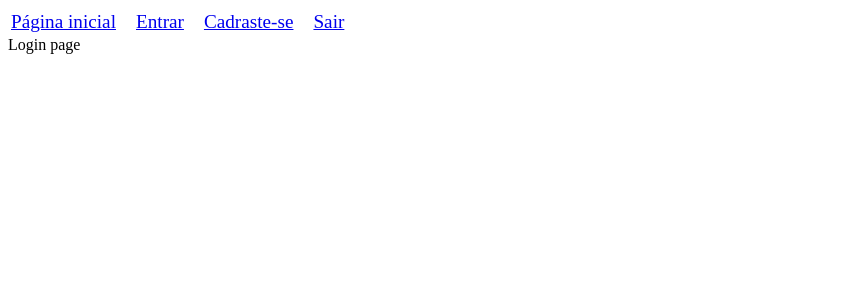
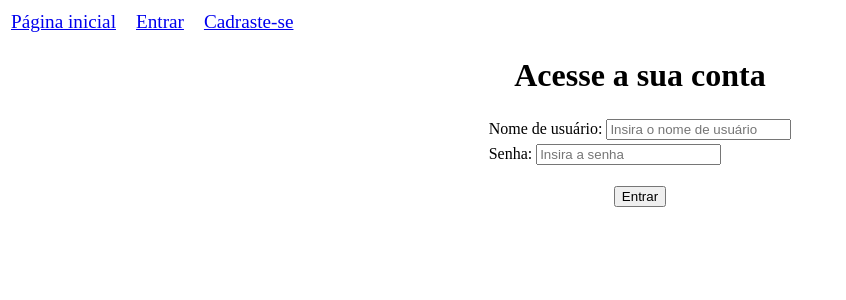
Before and after one commit to 2xBladed/e-commerce, a Flask app: page /login in a window 1280 px wide. Shown: the top 300 px of the page, without its empty margins (0-846 px from the left). Run offline with Flask 3, Linux system fonts and the light colour scheme.

Commit message:
database e login adicionados

```diff
--- a/website/auth.py
+++ b/website/auth.py
@@ -1,16 +1,63 @@
-from flask import Blueprint, render_template
-
+from flask import Blueprint, render_template, request, flash, redirect, url_for
+from .models import User
+from . import db
+from flask_login import login_user, login_required, logout_user, current_user
 
 auth = Blueprint('auth', __name__)
 
-@auth.route('/login')
+@auth.route('/login', methods=['GET', 'POST'])
 def login():
-    return render_template("login.html")
+    if request.method == 'POST':
+        username = request.form.get('username')
+        senha = request.form.get('senha')
+
+        user = User.query.filter_by(username=username).first()
+        print(user.senha)
+        if user:
+            if user.senha == senha:
+                flash('entrou com sucesso!', category='Sucesso')
+                login_user(user, remember=True)
+                return redirect(url_for('views.home'))
+            else:
+                flash('senha incorreta.', category='Erro')
+        else:
+            flash('nome de usuário não existe.', category='Erro')
+
+    return render_template("login.html", user=current_user)
 
 @auth.route('/logout')
+@login_required
 def logout():
-    return "<h1> logout </h1>"
+    logout_user()
+    return redirect(url_for('auth.login'))
 
-@auth.route('/sign-up')
+@auth.route('/sign-up', methods=['GET', 'POST'])
 def sign_up():
-    return render_template("sign_up.html")
+    if request.method == 'POST':
+        username = request.form.get('username')
+        senha1 = request.form.get('senha1')
+        senha2 = request.form.get('senha2')
+
+        user = User.query.filter_by(username=username).first()
+        if user:
+            flash('esse nome de usuário já existe.', category='Erro')
+        else:
+            if senha1 != senha2:
+                flash('as senhas não coincidem.', category='Erro')
+            else:
+                # TODO criptografar antes
+                new_user = User(username=username, senha=senha1)
+                db.session.add(new_user)
+                db.session.commit()
+                login_user(user, remember=True)
+
+                flash('conta criada com sucesso.', category='Sucesso')
+
+                return redirect(url_for('views.home'))
+
+    return render_template("sign_up.html", user=current_user)
+
+@auth.route('/carrinho')
+@login_required
+def carrinho():
+    return render_template("carrinho.html", user=current_user)
--- a/website/templates/base.html
+++ b/website/templates/base.html
@@ -6,7 +6,32 @@
     <title>{% block title %}titulo da aba{% endblock %}</title>
   </head>
   <body>
+
     <table>
+
+      {% if user.is_authenticated %}
+      <tr>
+        <td>
+          <a class="nav-item nav-link" id="home" href="/home"
+            ><big>Página inicial</big></a
+          >
+        </td>
+        <td>&nbsp;&nbsp;&nbsp;</td>
+        <td>
+          <a class="nav-item nav-link" id="carrinho" href="/carrinho"
+            ><big>Carrinho</big></a
+          >
+        </td>
+        <td>&nbsp;&nbsp;&nbsp;</td>
+        <td>
+          <a class="nav-item nav-link" id="logout" href="/logout"
+            ><big>Sair</big></a
+          >
+        </td>
+      </tr>
+      </table>
+
+      {% else %}
       <tr>
         <td>
           <a class="nav-item nav-link" id="home" href="/home"
@@ -25,14 +50,20 @@
             ><big>Cadraste-se</big></a
           >
         </td>
-        <td>&nbsp;&nbsp;&nbsp;</td>
-        <td>
-          <a class="nav-item nav-link" id="logout" href="/logout"
-            ><big>Sair</big></a
-          >
-        </td>
-      </tr>
-    </table>
+      </table>
+
+      {% endif %}
+
+    {% with messages = get_flashed_messages(with_categories=true) %}
+    {% if messages %}
+      {% for message in messages %}
+        <div>
+          {{ message[0] + ':' + ' ' + message[1] }}
+        </div>
+      {% endfor %}
+    {% endif %}
+    {% endwith %}
+
     <div class="container">
       {% block content %}{% endblock %}
     </div>
--- /dev/null
+++ b/website/templates/carrinho.html
@@ -0,0 +1,4 @@
+{% extends "base.html" %} {% block title %}Carrinho{% endblock %}
+{% block content %}
+<h1>Página do carrinho</h1>
+{% endblock %}
--- a/website/templates/home.html
+++ b/website/templates/home.html
@@ -1,2 +1,2 @@
 {% extends "base.html" %} {% block title %}Home{% endblock %}
-{% block content %}Home page{% endblock %}
+{% block content %}<h1>Página inicial</h1>{% endblock %}
--- a/website/templates/login.html
+++ b/website/templates/login.html
@@ -1,2 +1,40 @@
-{% extends "base.html" %} {% block title %}Login{% endblock %}
-{% block content %}Login page{% endblock %}
+{% extends "base.html" %} {% block title %}Login{% endblock %} {% block content
+%}
+<form method="POST">
+  <h1 align="center">Acesse a sua conta</h1>
+  <table align="center">
+    <tr>
+      <td>
+        <div class="form-group">
+          <label for="username">Nome de usuário:</label>
+          <input
+            type="username"
+            class="form-control"
+            id="username"
+            name="username"
+            placeholder="Insira o nome de usuário"
+          />
+        </div>
+      </td>
+    </tr>
+    <tr>
+      <td>
+        <div class="form-group">
+          <label for="senha1">Senha:</label>
+          <input
+            type="senha"
+            class="form-control"
+            id="senha"
+            name="senha"
+            placeholder="Insira a senha"
+          />
+        </div>
+      </td>
+    </tr>
+  </table>
+  <br />
+  <div align="center">
+    <button type="submit" class="btn">Entrar</button>
+  </div>
+</form>
+{% endblock %}
--- a/website/templates/sign_up.html
+++ b/website/templates/sign_up.html
@@ -1,7 +1,7 @@
 {% extends "base.html" %} {% block title %}Sign Up{% endblock %} {% block
 content %}
 <form method="POST">
-  <h3 align="center">Cadraste-se</h3>
+  <h1 align="center">Cadraste-se</h1>
   <table align="center">
     <tr>
       <td>
--- a/website/templates/welcome.html
+++ b/website/templates/welcome.html
@@ -1,2 +1,2 @@
 {% extends "base.html" %} {% block title %}Bem-Vindo{% endblock %}
-{% block content %}Bem-Vindo{% endblock %}
+{% block content %}<h1 align="center" >Bem-Vindo</h1>{% endblock %}
--- a/website/views.py
+++ b/website/views.py
@@ -1,12 +1,13 @@
 from flask import Blueprint, render_template
+from flask_login import login_required, current_user
 
 
 views = Blueprint('views', __name__)
 
 @views.route('/')
 def welcome():
-    return render_template('welcome.html')
+    return render_template('welcome.html', user=current_user)
 
 @views.route('/home')
 def home():
-    return render_template('home.html')
+    return render_template('home.html', user=current_user)
```
Also changed, not shown: requirements.txt (added, +13 -0 lines), website/__init__.py (+21 -0 lines), website/models.py (+17 -0 lines), instance/database.db (added).
